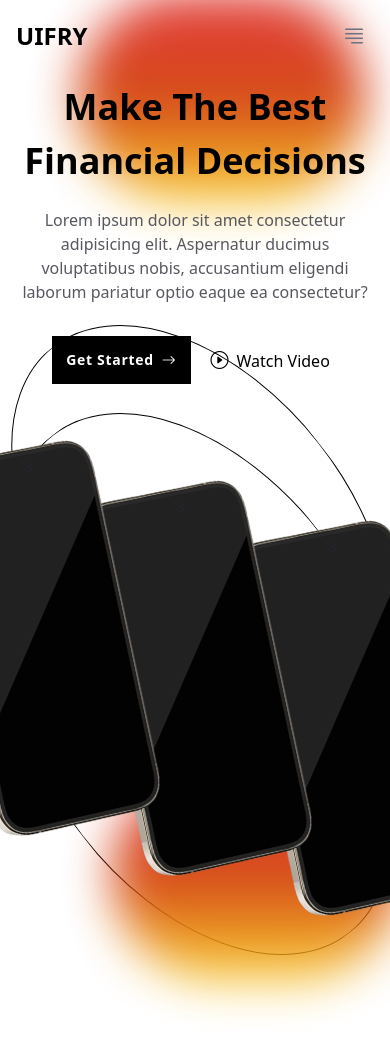
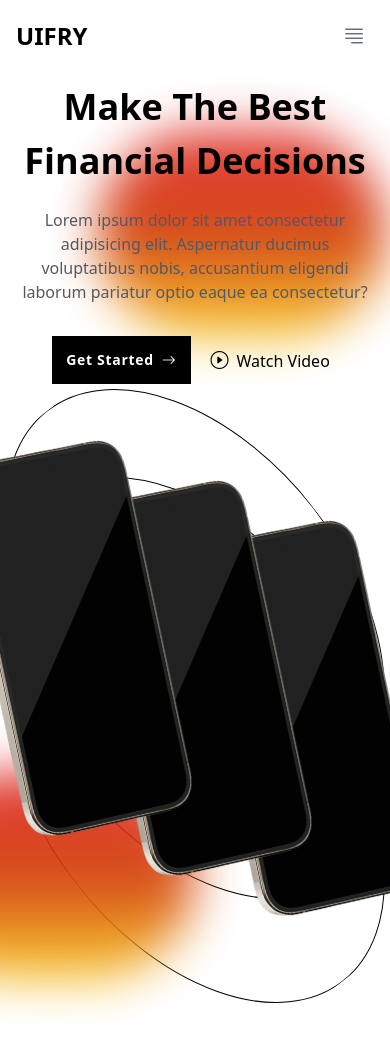
Before and after one commit to yKaayo/uifry, a website built with Vite: page index.html in a window 390 px wide. Built offline with nearby package versions, Linux system fonts and the light colour scheme; files whose address does not match are found by name.

Commit message:
Phone Fixed For Mobile

```diff
--- a/index.html
+++ b/index.html
@@ -4,6 +4,9 @@
     <meta charset="UTF-8" />
     <meta name="viewport" content="width=device-width, initial-scale=1.0" />
     <title>Uifry</title>
+
+    <!-- Animate CSS -->
+    <link rel="stylesheet" href="./node_modules/animate.css/animate.min.css">
 
     <!-- Bootstrap Icons -->
     <link
@@ -17,7 +20,9 @@
   <body>
     <main class="bg-white dark:bg-black overflow-x-hidden">
       <header class="fixed top-0 w-dvw z-[4]">
-        <div class="header__background h-20 absolute z-[3] w-dvw"></div>
+        <div
+          class="h-20 absolute z-[3] w-dvw bg-gradient-to-b from-white dark:from-black to-transparent"
+        ></div>
         <nav
           class="container mx-auto block md:flex justify-between items-center p-4 z-[10] h-20 w-full relative"
         >
@@ -76,12 +81,12 @@
       <section
         class="min-h-[calc(100dvh-160px)] md:h-dvh grid-cols-1 md:grid-cols-[55%,45%] py-[80px] grid place-items-center container mx-auto gap-10 overflow-y-clip"
       >
+      <div
+        class="circle--red right-1 md:right-[60%] bottom-[60%] z-[1]"
+      ></div>
         <div
-          class="flex flex-col md:items-start items-center mx-5 md:mx-10 gap-5 relative z-[1]"
+          class="flex flex-col md:items-start items-center mx-5 md:mx-10 gap-5 relative z-[1] animate__animated animate__fadeInLeft"
         >
-          <div
-            class="circle--red right-1 md:left-1/4 bottom-[60%] z-[-1]"
-          ></div>
           <h2
             class="font-bold text-clamp-6xl text-balance md:text-start text-center dark:text-white"
           >
@@ -105,14 +110,15 @@
         </div>
 
         <figure
-          class="flex justify-center items-center relative overflow-visible h-full md:h-auto"
+          class="flex justify-center items-center w-dvw relative overflow-visible h-full md:h-auto"
         >
-          <div class="circle--red bottom-[5%] left-28 z-[1]"></div>
+          <div class="circle--red bottom-[5%] right-1/2 z-[1]"></div>
+
           <svg
             width="300"
             height="480"
             viewBox="0 0 300 480"
-            class="absolute -top-32 right-[10%] -rotate-[38deg]"
+            class="absolute -top-16 md:left-[40%] -rotate-[38deg]"
           >
             <ellipse
               cx="150"
@@ -128,7 +134,7 @@
             width="300"
             height="480"
             viewBox="0 0 300 480"
-            class="absolute -top-10 right-[10%] -rotate-[38deg]"
+            class="absolute top-6 md:left-[40%] -rotate-[38deg]"
           >
             <ellipse
               cx="150"
@@ -144,7 +150,7 @@
             width="300"
             height="480"
             viewBox="0 0 300 480"
-            class="absolute top-20 right-[10%] -rotate-[38deg]"
+            class="absolute top-32 md:left-[40%] -rotate-[38deg]"
           >
             <ellipse
               cx="150"
@@ -159,7 +165,7 @@
 
           <img
             src="./src/assets/img/phone.webp"
-            class="min-h-[200px] h-4/5 max-h-[calc(100dvh-80px)] -rotate-12 relative left-40 -top-20 md:left-64 z-[3]"
+            class="min-h-[200px] h-4/5 max-h-[calc(100dvh-80px)] -rotate-12 relative -right-48 -top-20 md:left-64 z-[3]"
             alt=""
           />
           <img
@@ -167,10 +173,9 @@
             class="min-h-[200px] h-4/5 max-h-[calc(100dvh-80px)] -rotate-12 relative left-0 -top-10 md:left-4 z-[2]"
             alt=""
           />
-
           <img
             src="./src/assets/img/phone.webp"
-            class="min-h-[200px] h-4/5 max-h-[calc(100dvh-80px)] -rotate-12 relative -left-40 md:-left-56 top-0 z-[1]"
+            class="min-h-[200px] h-4/5 max-h-[calc(100dvh-80px)] -rotate-12 relative right-[200px] md:-left-56 top-0 z-[1]"
             alt=""
           />
           <figcaption></figcaption>
--- a/package.json
+++ b/package.json
@@ -15,6 +15,7 @@
     "vite": "^6.0.3"
   },
   "dependencies": {
+    "animate.css": "^4.1.1",
     "bootstrap-icons": "^1.11.3",
     "flowbite": "^2.5.2"
   }
```
Also changed, not shown: 2 other files.
